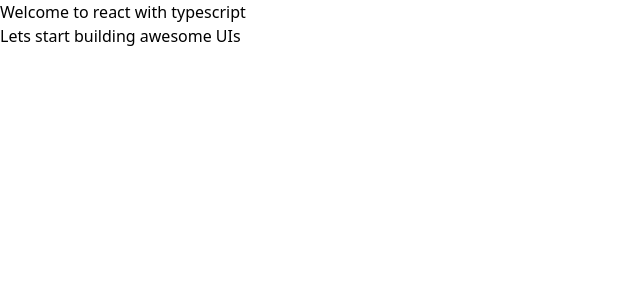
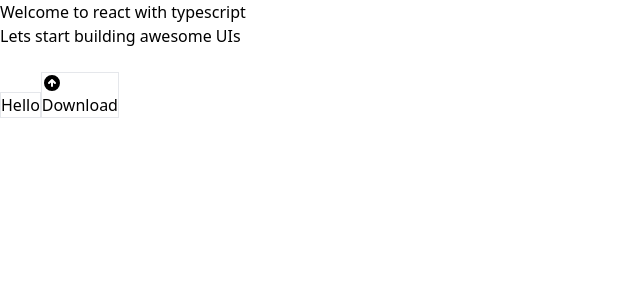
Before and after one commit to kriskris-27/React-TS, a React (Create React App) app: page / in a window 1280 px wide. Shown: the top 300 px of the page, without its empty margins (0-640 px from the left). Built offline with nearby package versions, Linux system fonts and the light colour scheme.

Commit message:
custom button

```diff
--- a/src/App.tsx
+++ b/src/App.tsx
@@ -5,6 +5,7 @@ import WelcomeMessage from './components/WelcomeMessage'
 // import UserProfile from './components/UserProfile'
 // import Counter from './components/Counter'
 import Nameinput from './components/Nameinput'
+import CustomButton from './components/CustomButton'
 
 const App = () => {
   return (
@@ -16,6 +17,23 @@ const App = () => {
     <UserProfile username="Lewis"/> */}
     {/* <Counter/> */}
     <Nameinput/>
+    <CustomButton onbtnpress={()=> alert('Button Clicked')}>Hello</CustomButton>
+    <CustomButton onbtnpress={() => console.log('Icon button pressed.')}>
+            {/* Example of using a simple SVG as an icon for demonstration */}
+            <svg
+              xmlns="http://www.w3.org/2000/svg"
+              className="h-5 w-5 mr-2"
+              viewBox="0 0 20 20"
+              fill="currentColor"
+            >
+              <path
+                fillRule="evenodd"
+                d="M10 18a8 8 0 100-16 8 8 0 000 16zm3.707-8.707l-3-3a1 1 0 00-1.414 0l-3 3a1 1 0 001.414 1.414L9 9.414V13a1 1 0 102 0V9.414l1.293 1.293a1 1 0 001.414-1.414z"
+                clipRule="evenodd"
+              />
+            </svg>
+            <span>Download</span>
+          </CustomButton>
      </>
   )
 }
--- /dev/null
+++ b/src/components/CustomButton.tsx
@@ -0,0 +1,16 @@
+import React from 'react'
+
+interface custprops{
+    onbtnpress:()=>void;
+    children:React.ReactNode;
+}
+
+const CustomButton:React.FC<custprops> = ({onbtnpress,children}) => {
+  return (
+    <>
+    <button className='border' onClick={onbtnpress}>{children}</button>
+    </>
+  )
+}
+
+export default CustomButton
```
